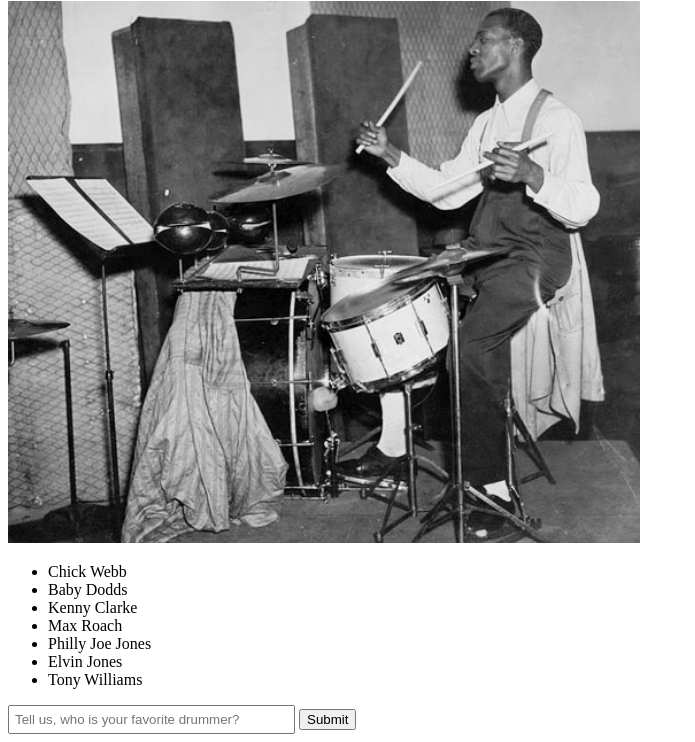
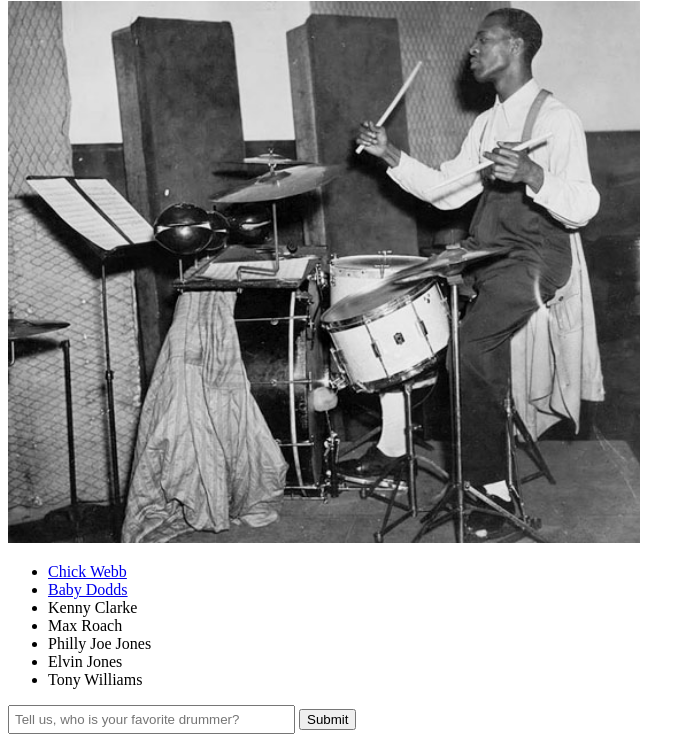
Before and after one commit to kcheli/git_learning, a plain HTML site: page src/index.html in a window 1280 px wide. Shown: the part 650-1392 px from the top of the page, without its empty margins (0-695 px from the left). Drawn offline with Linux system fonts and the light colour scheme.

Commit message:
added links

```diff
--- a/src/index.html
+++ b/src/index.html
@@ -25,16 +25,16 @@
         alt = "Papa Jo Jones" style="width: 50%">
         <img src = "./assets/Papa Jo.jpg" alt = "Papa Jo Jones" style="width: 50%">
         <ul>
-            <li>Chick Webb</li>
-            <li>Baby Dodds</li>
+            <li><a href="https://www.drummerworld.com/drummers/Chick_Webb.html" target="_blank">Chick Webb</a></li>
+            <li><a href="https://www.drummerworld.com/drummers/Baby_Dodds.html" target="_blank">Baby Dodds</a></li>
             <li>Kenny Clarke</li>
             <li>Max Roach</li>
             <li>Philly Joe Jones</li>
             <li>Elvin Jones</li>
             <li>Tony Williams</li>
         </ul>
-        <input style = 'padding: 5px' size ='32' type = 'text' placeholder = 'Tell us, who is your favorite drummer?'>
-    </body><button type = 'submit'>Submit</button>
+        <input style = "padding: 5px" size ="32" type = "text" placeholder = "Tell us, who is your favorite drummer?">
+    </body><button type = "submit">Submit</button>
     <script>
         var x = 5
         function printStrings(num){
```
